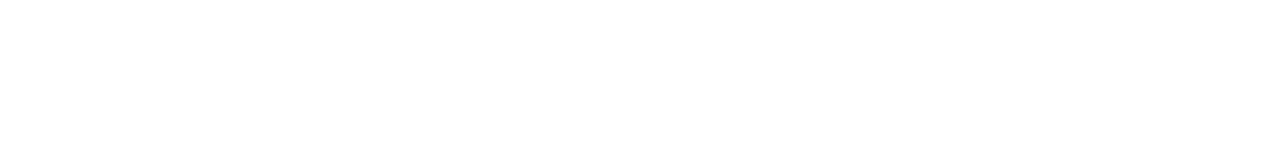
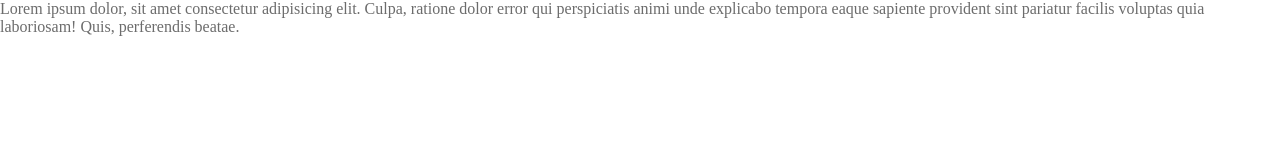
Before and after one commit to ReverseGamerG/fullstack-project-03, a plain HTML site: page index.html in a window 1280 px wide. Drawn offline with Linux system fonts and the light colour scheme.

Commit message:
:tada: initial style guide

```diff
--- a/index.html
+++ b/index.html
@@ -1,5 +1,5 @@
 <!DOCTYPE html>
-<html lang="en">
+<html lang="pt-br">
 <head>
   <meta charset="UTF-8">
   <meta name="viewport" content="width=device-width, initial-scale=1.0">
@@ -7,5 +7,6 @@
   <link rel="stylesheet" href="styles/index.css">
 </head>
 <body>
+  <p>Lorem ipsum dolor, sit amet consectetur adipisicing elit. Culpa, ratione dolor error qui perspiciatis animi unde explicabo tempora eaque sapiente provident sint pariatur facilis voluptas quia laboriosam! Quis, perferendis beatae.</p>
 </body>
 </html>
--- a/styles/global.css
+++ b/styles/global.css
@@ -3,3 +3,18 @@
   padding: 0;
   box-sizing: border-box;
 }
+
+:root{
+  --brand-color: #EF5F4C;
+  --shape-transparency: #ffffff8f;
+  --background-color: #ffffff;
+  --surface-color: #f5f5f5;
+  --skeleton-color: #d9d9d9;
+  --text-color-primary: #313131;
+  --text-color-secondary: #6c6c6c;
+}
+
+body{
+  color: var(--text-color-secondary);
+  background-color: var(--background-color);
+}
```
Also changed, not shown: assets/AirplaneTilt.svg (added), assets/Image 01.png (added), assets/Image 02.png (added), assets/Image 03.png (added), assets/Image 04.png (added), assets/Image 05.png (added), assets/Image 06.png (added), assets/Image 07.png (added), assets/Image 08.png (added), assets/Image 09.png (added), assets/Image 10.png (added), assets/Image 11.png (added), assets/Image.svg (added), assets/Logo.svg (added), 2 more files, 1 other file.
